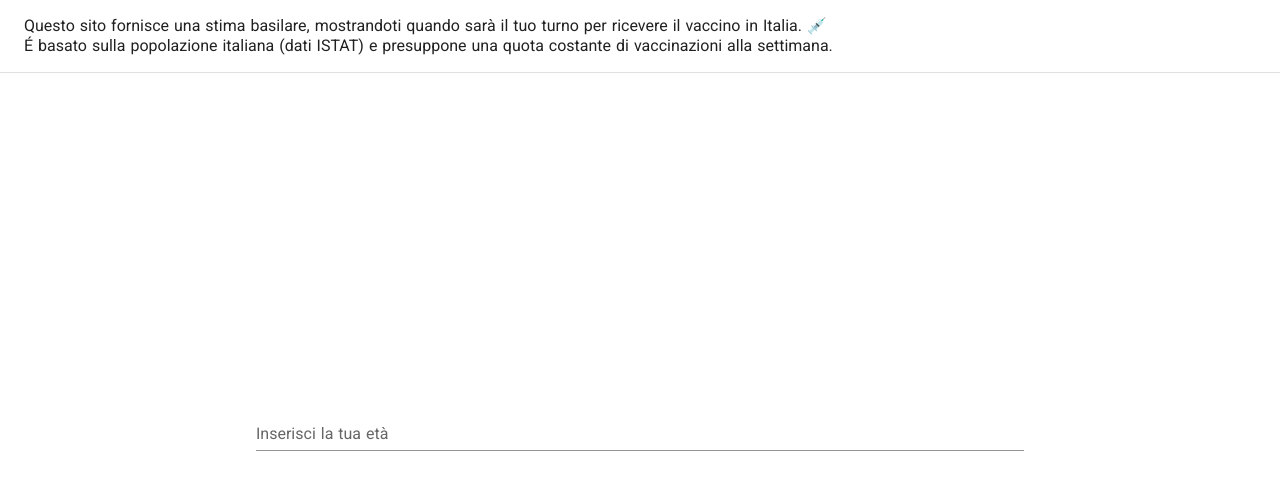
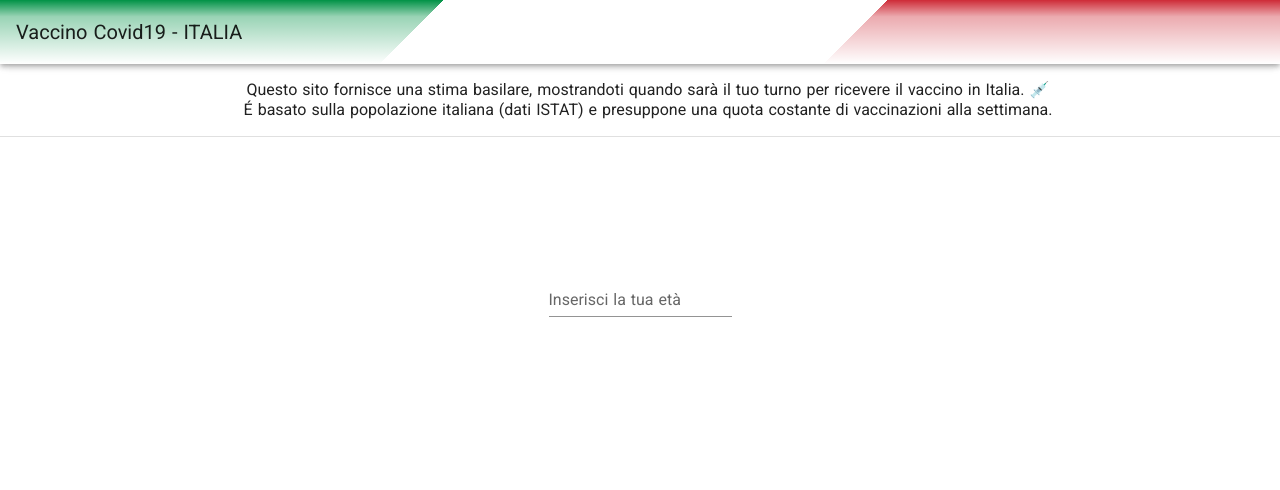
Before and after one commit to Cescx0f/Covid19Vaccine-ITA, a Nuxt app: page / in a window 1280 px wide. Shown: the top 490 px of the page. Built offline with nearby package versions, Linux system fonts and the light colour scheme.

Commit message:
ADD dark theme detection + result card

```diff
--- a/components/age-input.vue
+++ b/components/age-input.vue
@@ -5,6 +5,7 @@
             v-model="inputValue"
             label="Inserisci la tua età"
                   color="success"
+                  type="number"
 
           ></v-text-field>
       </v-form>
--- a/components/app-bar.vue
+++ b/components/app-bar.vue
@@ -2,7 +2,7 @@
   <v-app-bar class="app-bar-main">
         <v-toolbar-title>Vaccino Covid19 - ITALIA</v-toolbar-title>
 
-        <div class="bg-flag-fade"></div>
+        <div class="bg-flag-fade" :style="gradient"></div>
         <div class="bg-flag"></div>
   </v-app-bar>
 
@@ -16,15 +16,26 @@ export default Vue.extend({
                 return {
                         showInfoDialog: false
                 }
+        },
+        computed: {
+                gradient: function() {
+                        const lightGradient = `background: linear-gradient(0deg, rgba(255, 255, 255, 1) 0%, rgba(255,255,255,0.6) 74%, rgba(0,0,0,0) 100%);`;
+                        const darkGradient = `background: linear-gradient(0deg, rgba(18, 18, 18, 1) 0%, rgba(18,18,18,0.5) 74%, rgba(0,0,0,0) 100%);`;
+                        return this.$vuetify.theme.dark ? darkGradient : lightGradient;
+
+
+                }
         }
 
 })
 </script>
 
-<style>
+<style lang="scss" scoped>
+  @import '~vuetify/src/styles/styles.sass';
+
+
 .app-bar-main {
         flex: 0 !important;
-        overflow: hidden;
 }
 
 .bg-flag, .bg-flag-fade{
@@ -51,7 +62,6 @@ export default Vue.extend({
 
 .bg-flag-fade {
         z-index: -1;
-        background: linear-gradient(0deg, rgba(255,255,255,1) 0%, rgba(255,255,255,0.6) 74%, rgba(0,0,0,0) 100%);
 }
 
 
--- a/components/result.vue
+++ b/components/result.vue
@@ -1,11 +1,16 @@
 <template>
-  <div>
-    <div>
-        Ci sono {{popAhead}} persone davanti a te ({{popAheadPerc}}% della popolazione totale)
-    </div>
-    <div>
-        Ti vaccinerai fra il {{startDate}} e il {{endDate}}
-    </div>
+  <div class="result-card-wrap">
+      <v-card
+  elevation="3"
+  outlined>
+    <v-card-text>
+        Ti vaccinerai fra il <span class="font-weight-bold">{{startDate}}</span> e il <span class="font-weight-bold">{{endDate}}</span>
+    </v-card-text>
+    <v-card-text>
+        Ci sono <span class="font-weight-bold">{{popAheadStr}}</span> persone davanti a te (<span class="font-weight-bold">{{popAheadPerc}}</span>% della popolazione totale)
+    </v-card-text>
+
+  </v-card>
 
   </div>
 </template>
@@ -45,6 +50,10 @@ export default Vue.extend({
             return popAheadOfAge(this.computedAge);
         },
 
+        popAheadStr: function(): string {
+            return this.popAhead.toString().replace(/\B(?=(\d{3})+(?!\d))/g, " ");;
+        },
+
         popAheadPerc: function(): number {
             const rawPerc = (100 * this.popAhead) / this.totPop;
             return Math.round(rawPerc * 100) / 100
@@ -67,5 +76,13 @@ export default Vue.extend({
 </script>
 
 <style>
+.bold {
 
+}
+.result-card-wrap {
+    flex: 0;
+    display: flex;
+    justify-content: center;
+    padding: 0 20px;
+}
 </style>
--- a/pages/index.vue
+++ b/pages/index.vue
@@ -1,15 +1,18 @@
 <template>
 <v-app>
-  <app-bar />
-<v-banner>
-                Questo sito fornisce una stima basilare, mostrandoti quando sarà il tuo turno per ricevere il vaccino in Italia. 💉 <br/>
-                É basato sulla popolazione italiana (dati ISTAT) e presuppone una quota costante di vaccinazioni alla settimana.
-
+  <app-bar  />
+<v-banner @click.native="handleBarClick">
+<div class="info-text">
+    Questo sito fornisce una stima basilare, mostrandoti quando sarà il tuo turno per ricevere il vaccino in Italia. 💉 <br/>
+      É basato sulla popolazione italiana (dati ISTAT) e presuppone una quota costante di vaccinazioni alla settimana.
+  </div>
 </v-banner>
     <div class="component-wrap">
-      <age-input @age="userAge = parseInt($event)"/>
+      <age-input class="age-wrapper" @age="userAge = parseInt($event)"/>
       <!-- <demographic/> -->
-      <result v-if="userAge" :age="userAge"/>
+      <div class="result-wrapper">
+        <result v-if="userAge" :age="userAge"/>
+      </div>
     </div>
 </v-app>
 </template>
@@ -28,9 +31,27 @@ import Demographic from '~/components/demographic.vue'
       AppBar,
       },
 
+      beforeMount: function() {
+        const mediaQuery = '(prefers-color-scheme:dark)';
+        const matched = window.matchMedia(mediaQuery).matches;
+
+        this.$vuetify.theme.dark = matched;
+      },
+
       data() {
         return {
           userAge: null,
+          clicked: 0,
+        }
+      },
+
+      methods: {
+        handleBarClick: function() {
+          this.clicked += 1;
+          if (this.clicked%5 === 0) {
+            this.$vuetify.theme.dark = !this.$vuetify.theme.dark
+            console.log('switched Theme', this.$vuetify.theme.dark)
+          }
         }
       }
   }
@@ -38,15 +59,30 @@ import Demographic from '~/components/demographic.vue'
 
 <style>
 
+.info-text {
+  text-align: center;
+
+}
+
 .component-wrap{
-    padding: 0 20vw;
     flex: 1;
     display: flex;
     flex-direction: column;;
-    justify-content: center;
+    /* max-height: 100%;
+    min-height: 100%; */
 }
 
-  .info-card {
-    margin-top: 50px;
+  .age-wrapper {
+    flex: 1;
+    flex-basis: 0;
+    display: flex;
+    align-items: center;
+    justify-content: center;
+    padding: 0 20vw;
+  }
+  .result-wrapper {
+    flex: 1;
+    flex-basis: 0;
+    /* justify-content: center; */
   }
 </style>
--- a/tsconfig.json
+++ b/tsconfig.json
@@ -24,7 +24,8 @@
         },
         "types": [
             "@types/node",
-            "@nuxt/types"
+            "@nuxt/types",
+            "vuetify"
         ]
     },
     "exclude": [
```
